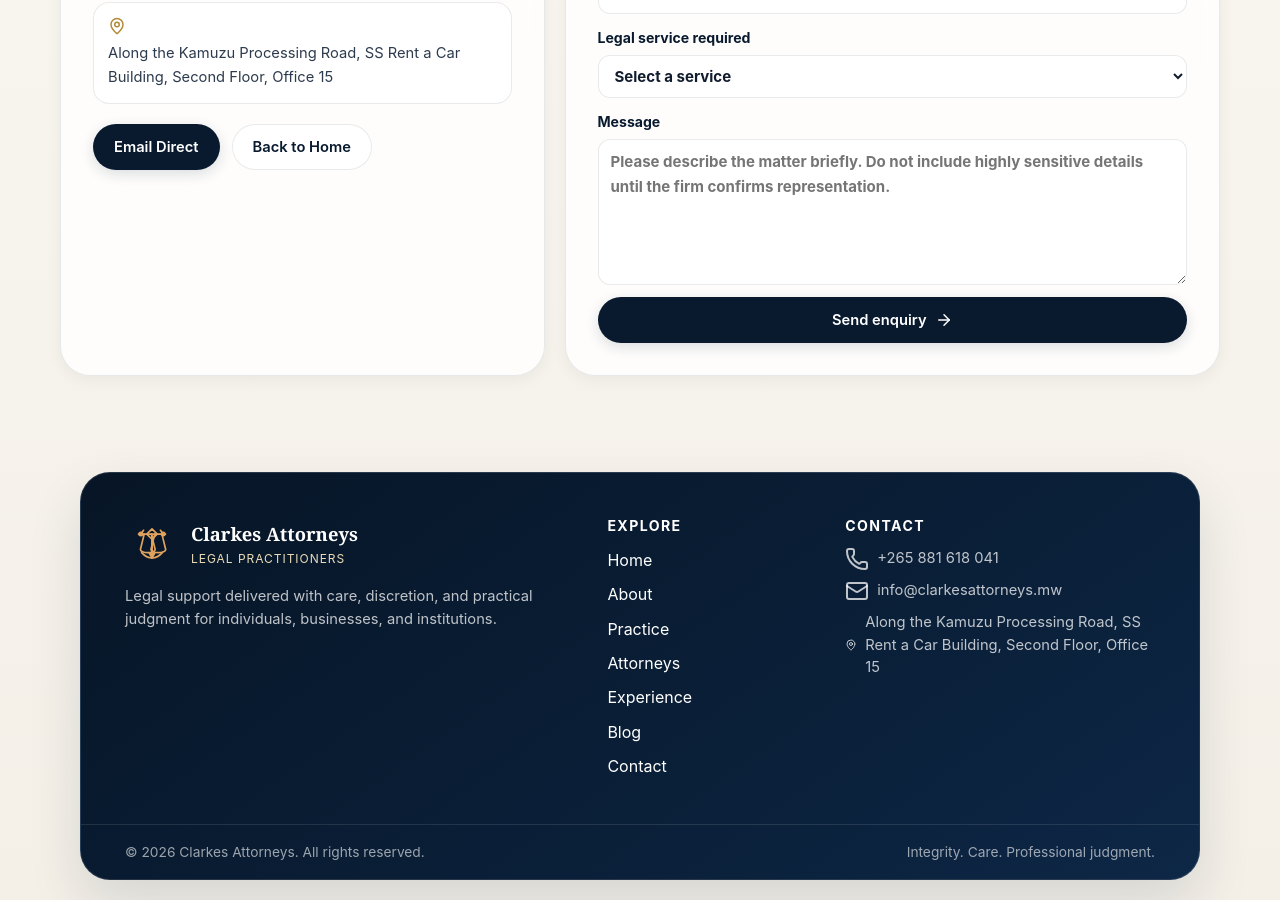
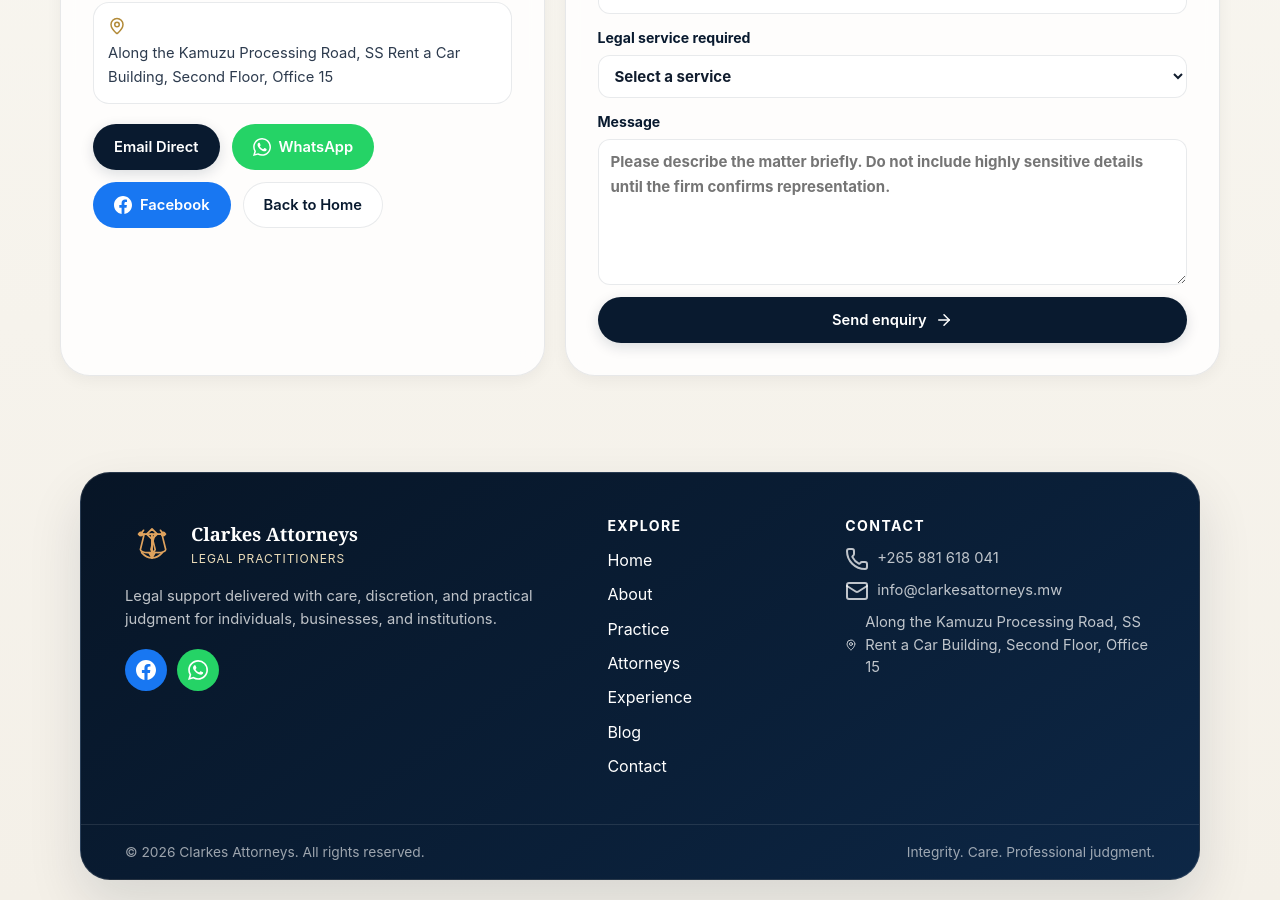
Before and after one commit to gmt667/clarkes-attoney-s, a Next.js app: page /contact in a window 1280 px wide. Shown: the part 1020-1920 px from the top of the page. Built offline with nearby package versions, Linux system fonts and the light colour scheme.

Commit message:
Initial Clarkes Attorneys website

```diff
--- a/app/contact/page.tsx
+++ b/app/contact/page.tsx
@@ -6,7 +6,8 @@ import { PageShell } from "@/components/page-shell";
 import { BrandLogo } from "@/components/site-header";
 import { ContactForm } from "@/components/contact-form";
 import { FadeIn } from "@/components/motion";
-import { contactEmail, primaryPhoneHref } from "@/lib/navigation";
+import { FacebookIcon, WhatsAppIcon } from "@/components/social-icons";
+import { contactEmail, facebookHref, primaryPhoneHref, whatsappHref } from "@/lib/navigation";
 import { contactDetails } from "@/lib/site-content";
 
 export const metadata: Metadata = {
@@ -71,6 +72,24 @@ export default function ContactPage() {
               <a className="button button-solid" href={`mailto:${contactEmail}`}>
                 <span>Email Direct</span>
               </a>
+              <a
+                className="button button-whatsapp"
+                href={whatsappHref}
+                target="_blank"
+                rel="noopener noreferrer"
+              >
+                <WhatsAppIcon />
+                <span>WhatsApp</span>
+              </a>
+              <a
+                className="button button-facebook"
+                href={facebookHref}
+                target="_blank"
+                rel="noopener noreferrer"
+              >
+                <FacebookIcon />
+                <span>Facebook</span>
+              </a>
               <Link className="button button-ghost" href="/">
                 <span>Back to Home</span>
               </Link>
--- a/app/globals.css
+++ b/app/globals.css
@@ -553,6 +553,26 @@ button {
   box-shadow: 0 4px 14px rgba(9, 26, 47, 0.06);
 }
 
+.button-facebook,
+.button-whatsapp {
+  color: #fff;
+}
+
+.button-facebook {
+  background: #1877f2;
+}
+
+.button-whatsapp {
+  background: #25d366;
+}
+
+.button-facebook svg,
+.button-whatsapp svg {
+  width: 18px;
+  height: 18px;
+  flex: 0 0 auto;
+}
+
 .button-icon-arrow,
 .route-card-arrow,
 .practice-card-arrow {
@@ -1864,6 +1884,42 @@ p {
   width: 54px;
 }
 
+.footer-socials {
+  display: flex;
+  align-items: center;
+  gap: 10px;
+  margin-top: 18px;
+}
+
+.social-link {
+  display: inline-flex;
+  align-items: center;
+  justify-content: center;
+  width: 42px;
+  height: 42px;
+  border-radius: 999px;
+  color: #fff;
+  transition: transform 150ms ease, box-shadow 150ms ease;
+}
+
+.social-link:hover {
+  transform: translateY(-2px);
+  box-shadow: 0 12px 22px rgba(0, 0, 0, 0.2);
+}
+
+.social-link svg {
+  width: 20px;
+  height: 20px;
+}
+
+.social-link-facebook {
+  background: #1877f2;
+}
+
+.social-link-whatsapp {
+  background: #25d366;
+}
+
 .footer h3,
 .footer h4 {
   margin: 0 0 12px;
--- a/components/site-footer.tsx
+++ b/components/site-footer.tsx
@@ -1,7 +1,8 @@
 import Link from "next/link";
 import { Mail, MapPin, Phone } from "lucide-react";
 import { BrandLogo } from "@/components/site-header";
-import { contactEmail, navLinks, primaryPhoneHref } from "@/lib/navigation";
+import { FacebookIcon, WhatsAppIcon } from "@/components/social-icons";
+import { contactEmail, facebookHref, navLinks, primaryPhoneHref, whatsappHref } from "@/lib/navigation";
 import { contactDetails } from "@/lib/site-content";
 
 export function SiteFooter() {
@@ -22,6 +23,26 @@ export function SiteFooter() {
             Legal support delivered with care, discretion, and practical
             judgment for individuals, businesses, and institutions.
           </p>
+          <div className="footer-socials" aria-label="Clarkes Attorneys social links">
+            <a
+              className="social-link social-link-facebook"
+              href={facebookHref}
+              target="_blank"
+              rel="noopener noreferrer"
+              aria-label="Visit Clarkes Attorneys on Facebook"
+            >
+              <FacebookIcon />
+            </a>
+            <a
+              className="social-link social-link-whatsapp"
+              href={whatsappHref}
+              target="_blank"
+              rel="noopener noreferrer"
+              aria-label="Contact Clarkes Attorneys on WhatsApp"
+            >
+              <WhatsAppIcon />
+            </a>
+          </div>
         </div>
 
         <div className="footer-column">
--- /dev/null
+++ b/components/social-icons.tsx
@@ -0,0 +1,23 @@
+import type { SVGProps } from "react";
+
+export function FacebookIcon(props: SVGProps<SVGSVGElement>) {
+  return (
+    <svg viewBox="0 0 24 24" aria-hidden="true" focusable="false" {...props}>
+      <path
+        fill="currentColor"
+        d="M24 12.073C24 5.405 18.627 0 12 0S0 5.405 0 12.073C0 18.1 4.388 23.094 10.125 24v-8.437H7.078v-3.49h3.047V9.413c0-3.025 1.792-4.697 4.533-4.697 1.312 0 2.686.235 2.686.235v2.97h-1.513c-1.491 0-1.956.931-1.956 1.887v2.265h3.328l-.532 3.49h-2.796V24C19.612 23.094 24 18.1 24 12.073Z"
+      />
+    </svg>
+  );
+}
+
+export function WhatsAppIcon(props: SVGProps<SVGSVGElement>) {
+  return (
+    <svg viewBox="0 0 24 24" aria-hidden="true" focusable="false" {...props}>
+      <path
+        fill="currentColor"
+        d="M20.52 3.48A11.83 11.83 0 0 0 12.1 0C5.55 0 .22 5.33.22 11.88c0 2.09.55 4.14 1.6 5.94L0 24l6.32-1.66a11.87 11.87 0 0 0 5.78 1.47h.01c6.55 0 11.88-5.33 11.88-11.88 0-3.17-1.23-6.16-3.47-8.4ZM12.1 21.8h-.01a9.86 9.86 0 0 1-5.03-1.38l-.36-.21-3.75.98 1-3.65-.24-.38a9.83 9.83 0 0 1-1.51-5.28c0-5.45 4.44-9.88 9.9-9.88 2.64 0 5.12 1.03 6.99 2.9a9.82 9.82 0 0 1 2.9 7.01c0 5.45-4.44 9.89-9.89 9.89Zm5.42-7.4c-.3-.15-1.76-.87-2.03-.97-.27-.1-.47-.15-.67.15-.2.3-.77.97-.95 1.17-.17.2-.35.22-.65.07-.3-.15-1.25-.46-2.38-1.46a8.92 8.92 0 0 1-1.64-2.04c-.17-.3-.02-.46.13-.61.13-.13.3-.35.45-.52.15-.18.2-.3.3-.5.1-.2.05-.37-.02-.52-.08-.15-.67-1.62-.92-2.22-.24-.58-.49-.5-.67-.51h-.57c-.2 0-.52.07-.8.37-.27.3-1.04 1.02-1.04 2.49s1.07 2.89 1.22 3.09c.15.2 2.1 3.2 5.08 4.49.71.3 1.26.49 1.69.63.71.23 1.36.2 1.87.12.57-.08 1.76-.72 2-1.42.25-.7.25-1.3.18-1.42-.07-.13-.27-.2-.57-.35Z"
+      />
+    </svg>
+  );
+}
--- a/lib/navigation.ts
+++ b/lib/navigation.ts
@@ -2,6 +2,8 @@ import { contactDetails } from "./site-content";
 
 export const contactEmail = contactDetails.email;
 export const primaryPhoneHref = `tel:${contactDetails.phoneNumbers[0].replace(/\s+/g, "")}`;
+export const facebookHref = "https://web.facebook.com/clarkesattorneys";
+export const whatsappHref = `https://wa.me/${contactDetails.phoneNumbers[0].replace(/\D/g, "")}`;
 
 export const navLinks = [
   { label: "Home", href: "/" },
```
